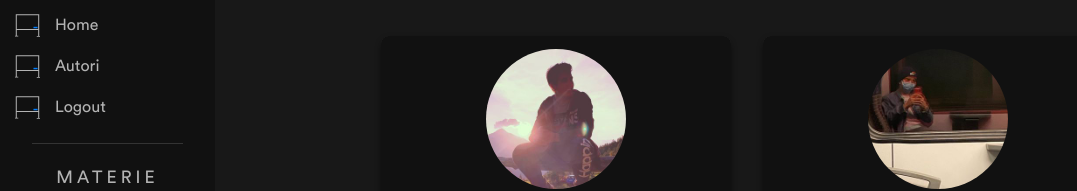
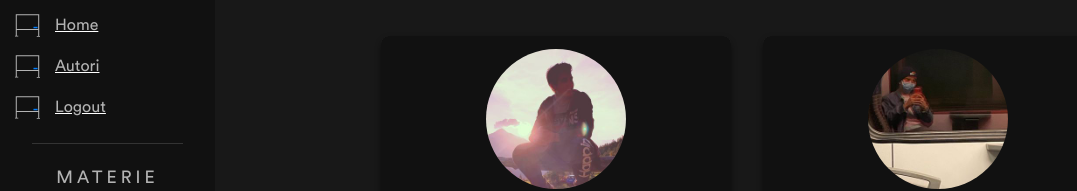
Before and after one commit to LuMug/NoteScolastiche, a React (Create React App) app in the folder gradesmanager/: page /authors in a window 1280 px wide. Shown: the top 191 px of the page, without its empty margins (0-1077 px from the left). Built offline with nearby package versions, Linux system fonts and the light colour scheme.

Commit message:
Add redirection

```diff
--- a/gradesmanager/src/components/nav/Nav.tsx
+++ b/gradesmanager/src/components/nav/Nav.tsx
@@ -1,6 +1,6 @@
-import React, { Component, ReactNode } from 'react';
+import { Component, ReactNode } from 'react';
 import { IRouteDescritor } from '../../@types';
-import { Redirect } from 'react-router-dom';
+import { Link, Redirect } from 'react-router-dom';
 import './nav.css';
 
 interface INavProps {
@@ -13,22 +13,18 @@ interface INavProps {
 }
 
 class Nav extends Component<INavProps> {
+
     constructor(props: INavProps) {
-        super(props)
-
-        this.state = {
-
-        }
+        super(props);
     }
 
     render(): ReactNode {
         return <div className="n-side-panel">
             <div className="n-side-panel-section n-side-panel-routes-section">
                 {this.props.routes.map((r, i) => {
-                    <Redirect to={r.path} />
-                    return <div className="n-ruote-wrapper" key={i}>
+                    return <Link to={r.path} className="n-ruote-wrapper" key={i}>
                         <p className="n-route-el noselect">{r.name}</p>
-                    </div>;
+                    </Link>;
                 })}
             </div>
             <div className="n-side-panel-separator"></div>
@@ -36,9 +32,13 @@ class Nav extends Component<INavProps> {
                 <p className="n-side-panel-section-title noselect">Materie</p>
                 {this.props.entries.map((e, i) => {
                     <Redirect to={`/subjects/${i}`} />
-                    return <div className="n-subject-wrap" key={i} onClick={() => this.props.onEntryClick(i, e)}>
-                        <p className="n-subject-el">{e}</p>
-                    </div>
+                    return (
+                        <div className="n-subject-wrap"
+                            key={i}
+                            onClick={() => this.props.onEntryClick(i, e)}>
+                            <p className="n-subject-el">{e}</p>
+                        </div>
+                    );
                 })}
             </div>
         </div>;
```
